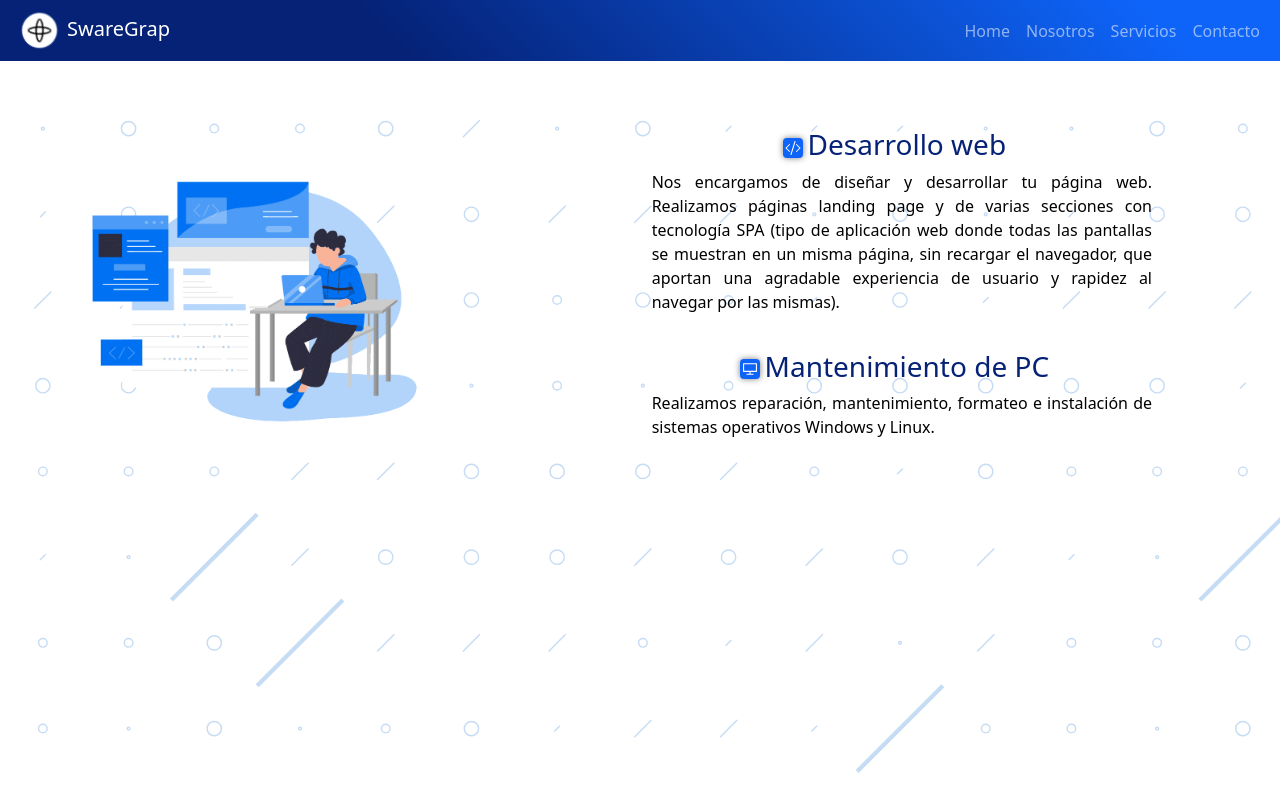
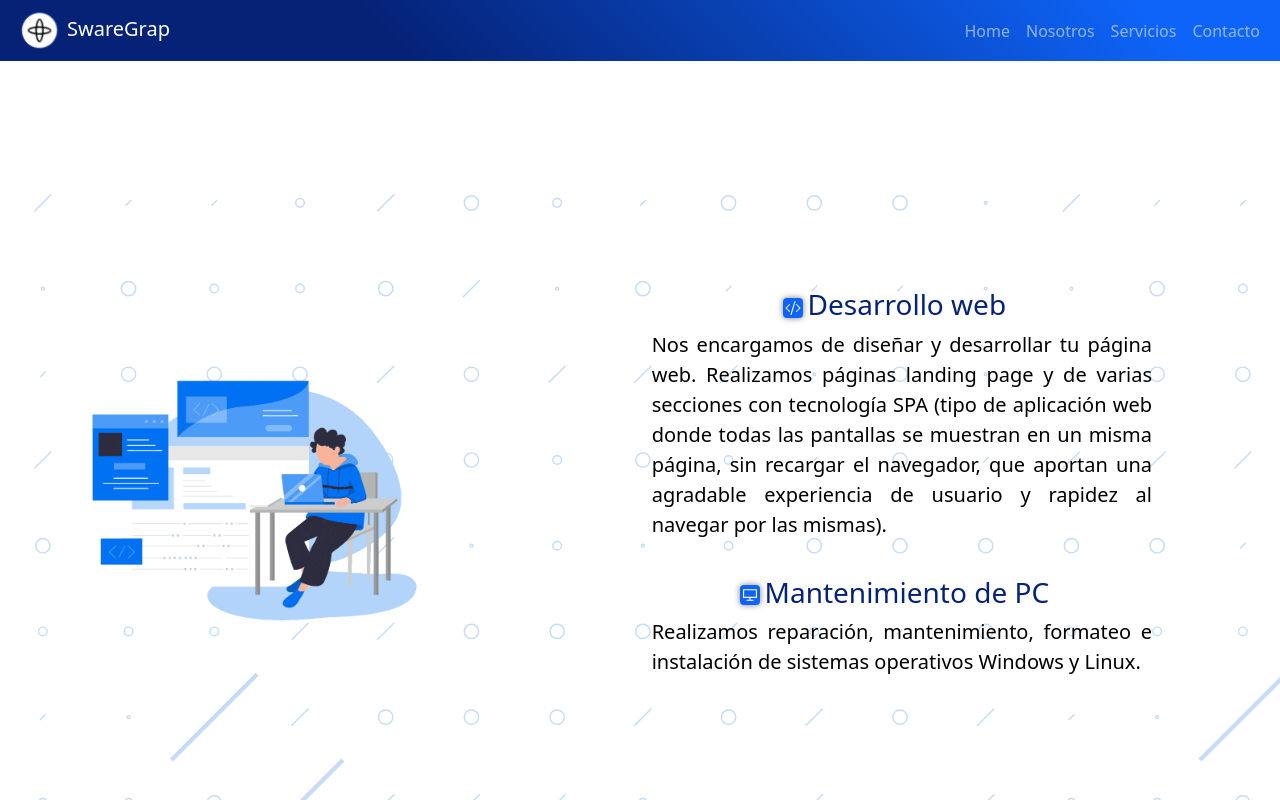
Before and after one commit to GuidoSantiagoReta/Swaregrap-reactrouterv6, a React (Create React App) app: page / in a window 1280 px wide. Shown: the top 800 px of the page. Built offline with nearby package versions, Linux system fonts and the light colour scheme.

Commit message:
General-modifications-17

```diff
--- a/src/App.css
+++ b/src/App.css
@@ -70,6 +70,7 @@ section {
   flex-direction: row; /* or 'column' for vertical layout */
   justify-content: space-evenly;
   align-items: center; /* to align items vertically */
+  margin-top: 10rem;
 }
 
 .imagen-about-us {
@@ -106,7 +107,7 @@ section {
   font-weight: 400;
   text-align: justify;
   color: rgb(0, 0, 0);
-  font-size: 16px;
+  font-size: 20px;
 
 }
 
```
